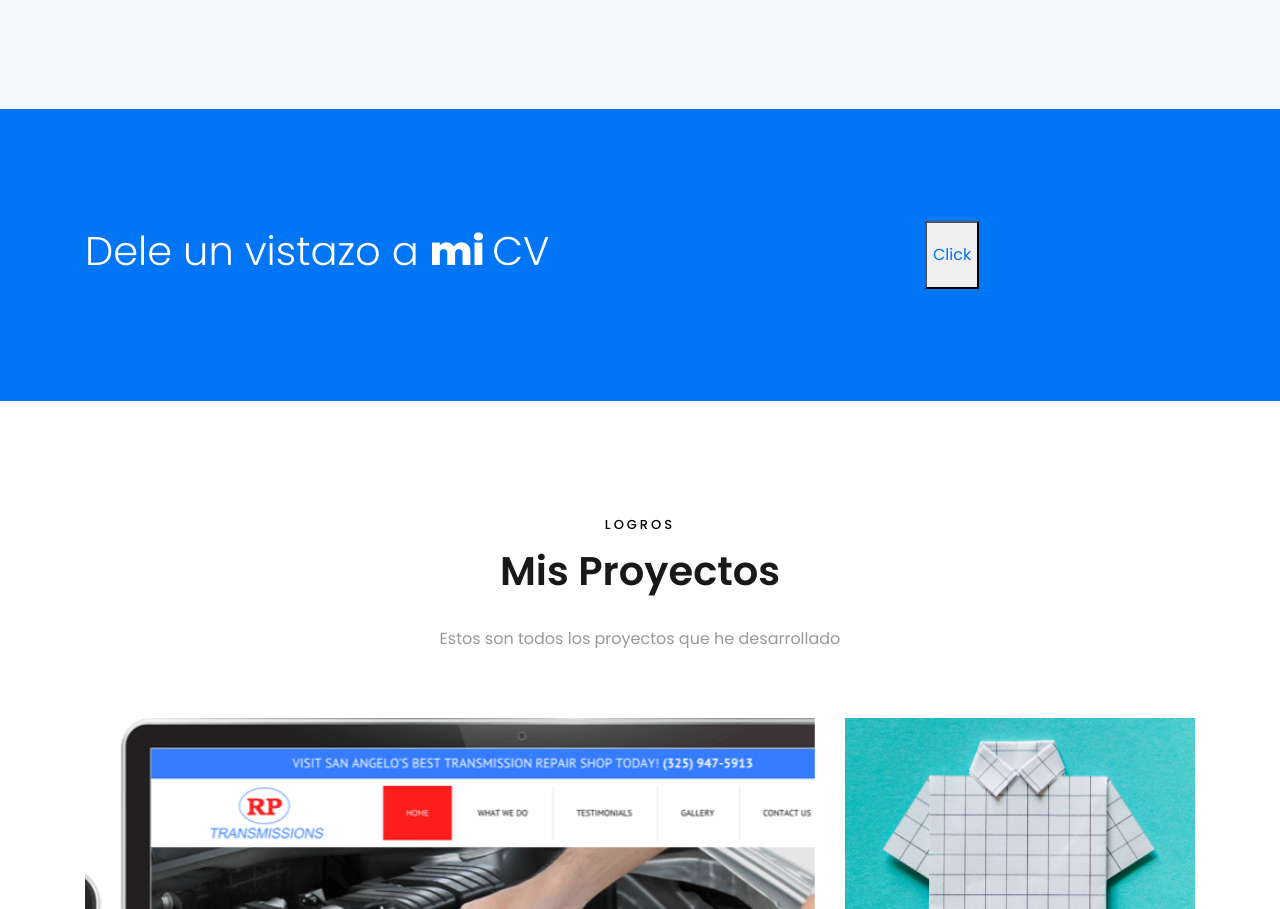
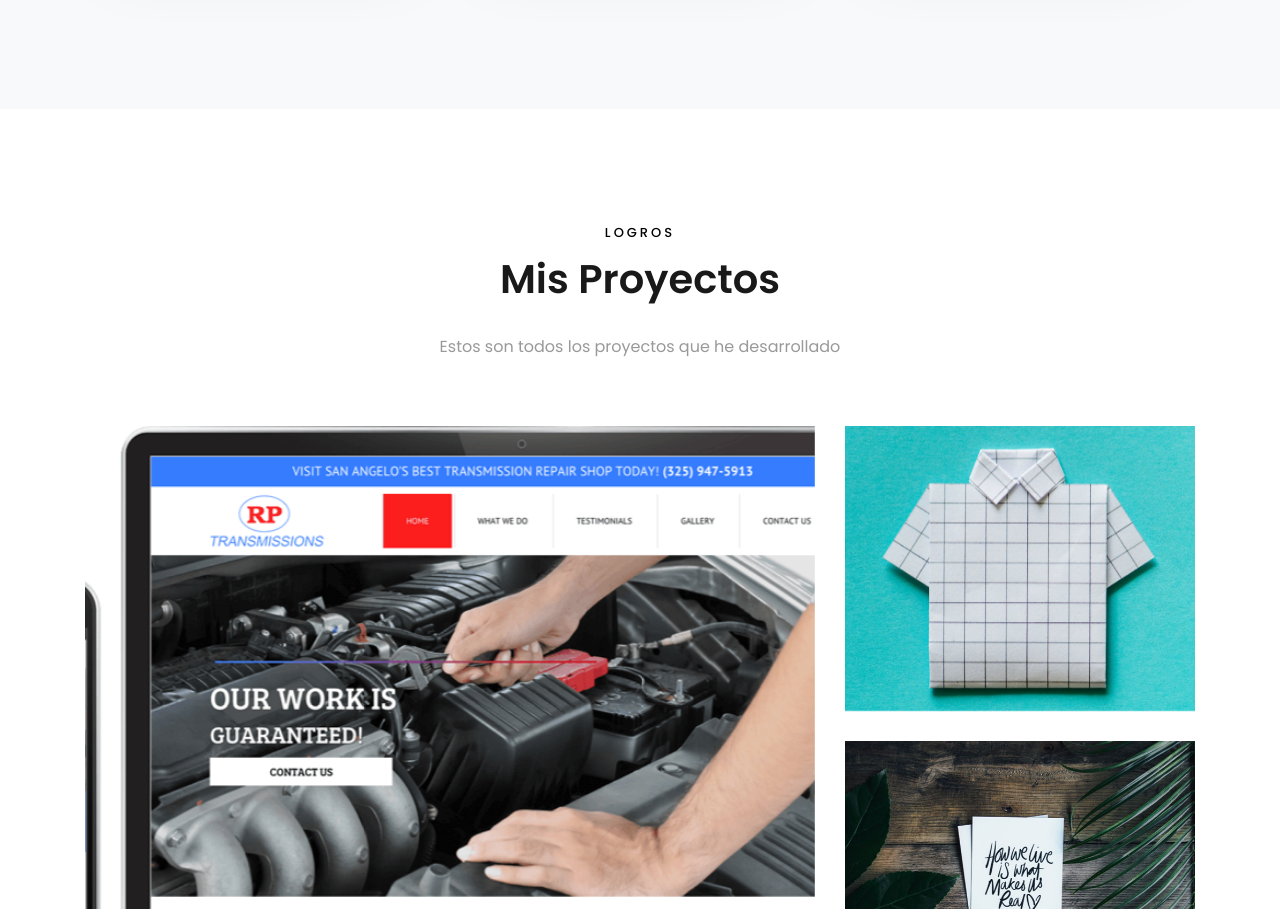
Before and after one commit to mi19her/Portafolio, a plain HTML site: page index.html in a window 1280 px wide. Shown: the part 2935-3844 px from the top of the page. Drawn offline with Linux system fonts and the light colour scheme; files whose address does not match are found by name.

Commit message:
cerrar una seccion

```diff
--- a/index.html
+++ b/index.html
@@ -273,7 +273,7 @@
 			</div>
 		</section>
 
-		<section class="ftco-section ftco-hireme">
+		<!-- <section class="ftco-section ftco-hireme">
 			<div class="container">
 				<div class="row">
 					<div class="col-md-8 col-lg-9 d-flex align-items-center ftco-animate">
@@ -282,7 +282,7 @@
 					<button type="button" data-toggle="collapse"><a href="./images/cv.pdf" class="btn-custom">Click</a></button>
 				</div>
 			</div>
-		</section>
+		</section> -->
 
 
     <section class="ftco-section ftco-project" id="projects-section">
```
